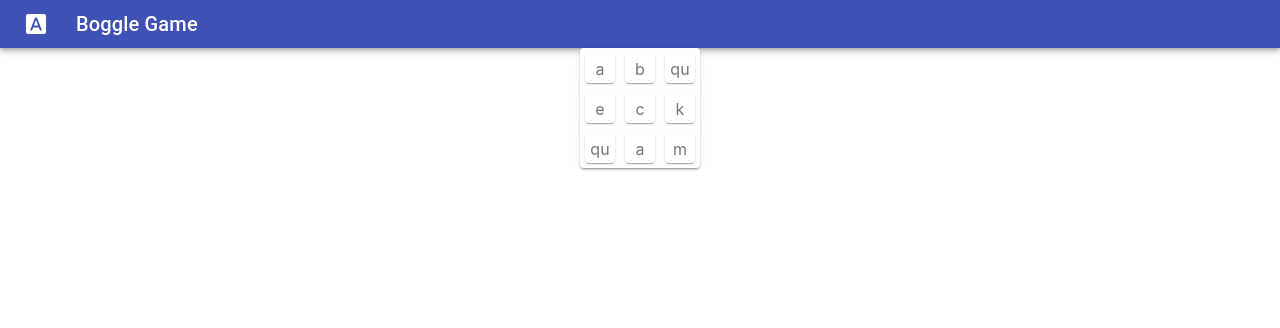
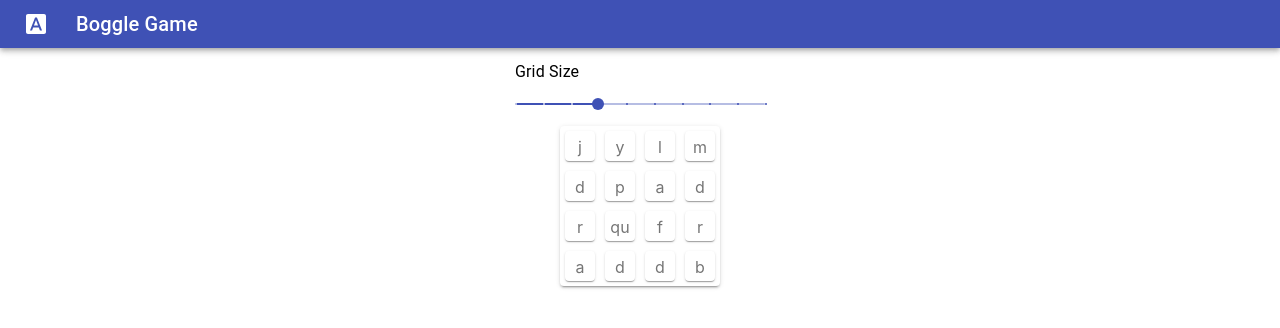
Before and after one commit to Enoumy/boggle, a React (Create React App) app: page / in a window 1280 px wide. Shown: the top 328 px of the page. Built offline with nearby package versions, Linux system fonts and the light colour scheme.

Commit message:
Grid selection works

```diff
--- a/src/App.js
+++ b/src/App.js
@@ -1,19 +1,49 @@
-import React from 'react';
+import React, { useState, useEffect } from 'react';
 import InputItem from './Input.js';
 import DenseAppBar from './DenseAppBar.js';
+import SizeSelector from './SizeSelector.js';
 import SquareGrid from './Grid.js';
+// import useAsyncState from './UseAsync.js';
 import './App.css';
 
-const test_grid = [['a', 'b', 'qu'], ['e', 'c', 'k'], ['qu', 'a', 'm']];
+const characters = 'abcdefghijklmnopqrstuvwxyz';
+
+/** Returns a randomly generated sizexsize grid.
+ * @param {number} size - Size of square matrix.
+ * @returns {string[][]} random square board.
+ */
+function generateRandomBoggleBoard(size) {
+  let board = new Array(size);
+  for (let i = 0; i < size; i++) {
+    board[i] = new Array(size);
+    for (let j = 0; j < size; j++) {
+      board[i][j] = characters.charAt(
+        Math.floor(Math.random() * characters.length)
+      );
+      if (board[i][j] === 'q') board[i][j] += 'u';
+    }
+  }
+  return board;
+}
 
 function App() {
-  const buttonList = [];
-  for (let i = 0; i < 5; i++) buttonList.push(<InputItem />);
+  const [board, setBoard] = useState(generateRandomBoggleBoard(4));
+  const [board2, setBoard2] = useState(generateRandomBoggleBoard(4));
+
+  useEffect(() => {
+    setBoard(board2);
+  }, [board2]);
 
   return (
     <div>
       <DenseAppBar />
-      <SquareGrid data={test_grid} />
+      <SizeSelector
+        parentCallback={gridSize => {
+          console.log('Received grid size', gridSize);
+          setBoard2(generateRandomBoggleBoard(gridSize));
+        }}
+      />
+      <SquareGrid data={board} />
     </div>
   );
 }
--- a/src/Grid.js
+++ b/src/Grid.js
@@ -54,6 +54,7 @@ function SquareGrid(props) {
       direction="column"
       justify="space-between"
       alignItems="center"
+      style={{ marginTop: 12, marginBottom: 12 }}
     >
       <Paper style={{ width: 'fit-content' }} justify="center" elevation={2}>
         {rows}
--- /dev/null
+++ b/src/SizeSelector.js
@@ -0,0 +1,110 @@
+import React, { useState } from 'react';
+import { makeStyles } from '@material-ui/core/styles';
+import Typography from '@material-ui/core/Typography';
+import Slider from '@material-ui/core/Slider';
+
+const useStyles = makeStyles(theme => ({
+  root: {
+    width: 250,
+    marginTop: 12,
+    marginBottom: 42,
+    margin: '0 auto',
+  },
+  margin: {
+    height: theme.spacing(3),
+  },
+}));
+
+function SizeSelector(props) {
+  const defaultValue = 4;
+  const [gridSize, setGridSize] = useState(4);
+  const classes = useStyles();
+
+  const sendGridSize = size => {
+    console.log('sending grid size', size);
+    props.parentCallback(size);
+  };
+
+  return (
+    <div className={classes.root}>
+      <div className={classes.margin}>
+        <Typography id="discrete-slider-small-steps" gutterBottom>
+          Grid Size
+        </Typography>
+        <Slider
+          defaultValue={defaultValue}
+          aria-labelledby="discrete-slider"
+          valueLabelDisplay="auto"
+          step={1}
+          marks
+          min={1}
+          max={10}
+          onChange={(event, value) => {
+            if (value !== gridSize) {
+              console.log('value', value);
+              setGridSize(value);
+              console.log('gridsize', gridSize);
+              sendGridSize(value);
+            }
+          }}
+        />
+      </div>
+    </div>
+  );
+}
+
+/*
+class SizeSelector extends React.Component {
+  useStyles() {
+    return makeStyles(theme => ({
+      root: {
+        width: 250,
+        marginTop: 12,
+        marginBottom: 42,
+        margin: '0 auto',
+      },
+      margin: {
+        height: theme.spacing(3),
+      },
+    }));
+  }
+
+  state = { gridSize: 4 };
+
+  sendGridSize = () => {
+    this.props.parentCallback(this.state.gridSize);
+  };
+
+  render(props) {
+    const classes = this.useStyles();
+    let defaultValue = 4;
+
+    return (
+      <div className={classes.root}>
+        <div className={classes.margin}>
+          <Typography id="discrete-slider-small-steps" gutterBottom>
+            Grid Size
+          </Typography>
+          <Slider
+            defaultValue={defaultValue}
+            aria-labelledby="discrete-slider"
+            valueLabelDisplay="auto"
+            step={1}
+            marks
+            min={1}
+            max={10}
+            onChange={(event, value) => {
+              if (value !== this.state.gridSize) {
+                console.log(value);
+                this.setState({ gridSize: value });
+                this.sendGridSize();
+              }
+            }}
+          />
+        </div>
+      </div>
+    );
+  }
+}
+*/
+export default SizeSelector;
--- /dev/null
+++ b/src/UseAsync.js
@@ -0,0 +1,10 @@
+import { useState } from 'react';
+
+function useAsyncState(initialValue) {
+  const [value, setValue] = useState(initialValue);
+  const setter = x =>
+    new Promise(resolve => {
+      setValue(x);
+      resolve(x);
+    });
+}
```
